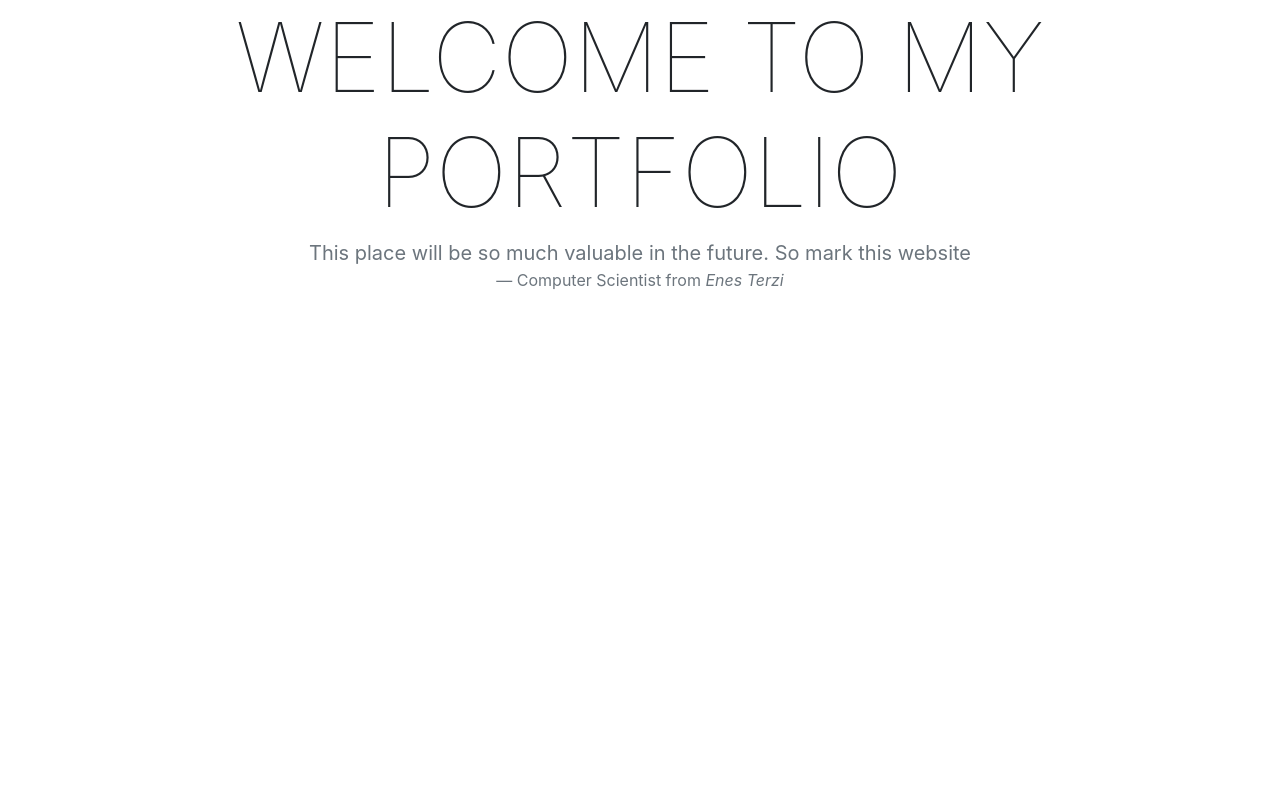
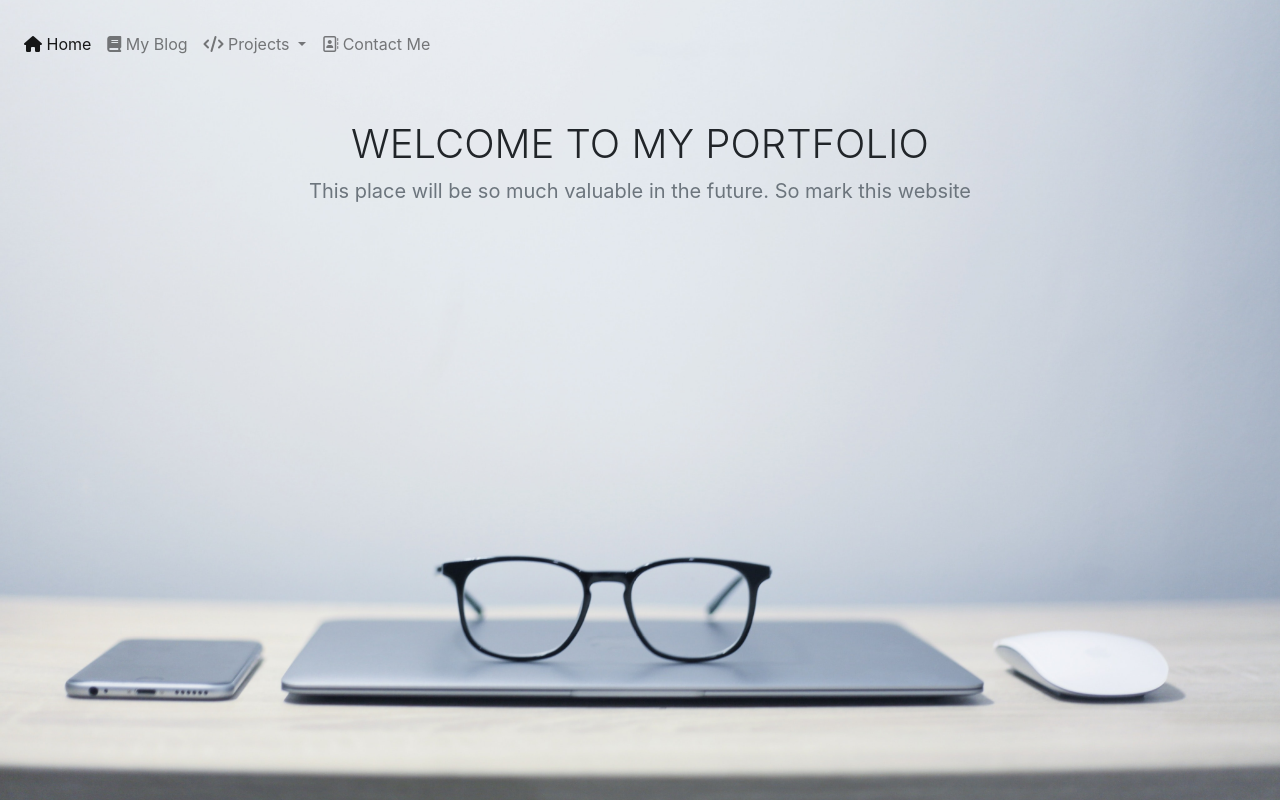
Before and after one commit to enestrz/enestrz.github.io, a plain HTML site: page index.html in a window 1280 px wide. Drawn offline with nearby package versions, Linux system fonts and the light colour scheme.

Commit message:
Added navbar menu

```diff
--- /dev/null
+++ b/css/style.css
@@ -0,0 +1,19 @@
+* {
+  margin: 0;
+  padding: 0;
+  box-sizing: border-box;
+}
+
+html {
+
+  font-family: "Lato", "Arial", sans-serif;
+
+}
+
+header{
+    background-image: url(images/background1.jpg);
+    background-size: cover;
+  background-position: center;
+  height: 100vh;
+  background-attachment: fixed;
+}
--- a/index.html
+++ b/index.html
@@ -6,22 +6,69 @@
     <!-- Required meta tags -->
     <meta charset="utf-8">
     <meta name="viewport" content="width=device-width, initial-scale=1, shrink-to-fit=no">
-
+    <link rel="icon" type="image/png" href="css/images/myLogo.png">
     <!-- Bootstrap CSS -->
     <link rel="stylesheet" href="https://stackpath.bootstrapcdn.com/bootstrap/4.3.1/css/bootstrap.min.css"
         integrity="sha384-ggOyR0iXCbMQv3Xipma34MD+dH/1fQ784/j6cY/iJTQUOhcWr7x9JvoRxT2MZw1T" crossorigin="anonymous">
+    <script src="https://kit.fontawesome.com/fe151a275f.js" crossorigin="anonymous"></script>
+    <link rel="stylesheet" href="css/style.css">
+    <link href="https://fonts.googleapis.com/css2?family=Lato:ital,wght@0,100;0,300;0,400;1,300&display=swap"
+        rel="stylesheet" />
 </head>
 
+
+
 <body>
-    <div class="container-fluid mx-auto text-center">
-        <h1 class="display-1 text-uppercase font-weight-lighter">Welcome to my portfolio</h1>
-        <blockquote class="blockquote text-secondary ">
-            <p class="mb-0">This place will be so much valuable in the future. So
-                mark this website</p>
-            <footer class="blockquote-footer ">Computer Scientist from <cite title="Source Title">Enes Terzi</cite>
-            </footer>
-        </blockquote>
-    </div>
+    <header class="container-sm  pt-3 mx-auto ">
+        <nav class="navbar navbar-expand-lg navbar-light sticky-top">
+            <button class="navbar-toggler" type="button" data-toggle="collapse" data-target="#navbarSupportedContent"
+                aria-controls="navbarSupportedContent" aria-expanded="false" aria-label="Toggle navigation">
+                Navigation <span class="fas fa-caret-down"></span>
+            </button>
+
+            <div class="collapse navbar-collapse" id="navbarSupportedContent">
+                <ul class="navbar-nav mr-auto">
+                    <li class="nav-item active">
+                        <a class="nav-link" href="#"><i class="fas fa-home"></i> Home</a>
+                    </li>
+                    <li class="nav-item">
+                        <a class="nav-link" href="#"><i class="fas fa-book"></i> My Blog</a>
+                    </li>
+
+                    <li class="nav-item dropdown">
+                        <a class="nav-link dropdown-toggle" href="#" id="navbarDropdown" role="button"
+                            data-toggle="dropdown" data-display="static" aria-haspopup="true" aria-expanded="false">
+                            <i class="fas fa-code"></i>
+                            Projects
+                        </a>
+                        <div class="dropdown-menu" aria-labelledby="navbarDropdown">
+                            <a class="dropdown-item" href="#">Project 1</a>
+                            <a class="dropdown-item" href="#">Project 2</a>
+                            <a class="dropdown-item" href="#">Project 3</a>
+                        </div>
+                    </li>
+                    <li class="nav-item">
+                        <a class="nav-link" href="#" tabindex="-1"><i class="far fa-address-book"></i>
+                            Contact Me</a>
+                    </li>
+                </ul>
+                <!-- <form class="form-inline my-2 my-lg-0">
+                    <input class="form-control mr-sm-2" type="search" placeholder="Search" aria-label="Search">
+                    <button class="btn btn-outline-success my-2 my-sm-0" type="submit">Search</button>
+                </form> -->
+            </div>
+        </nav>
+
+        <div class="container-sm mx-auto  mt-5">
+            <h1 class="h1 text-uppercase font-weight-light text-center">Welcome to my portfolio</h1>
+            <blockquote class="blockquote text-secondary text-center">
+                <p class="mb-0">This place will be so much valuable in the future. So
+                    mark this website</p>
+
+            </blockquote>
+        </div>
+    </header>
+
 
     <!-- Optional JavaScript -->
     <!-- jQuery first, then Popper.js, then Bootstrap JS -->
@@ -34,6 +81,7 @@
     <script src="https://stackpath.bootstrapcdn.com/bootstrap/4.3.1/js/bootstrap.min.js"
         integrity="sha384-JjSmVgyd0p3pXB1rRibZUAYoIIy6OrQ6VrjIEaFf/nJGzIxFDsf4x0xIM+B07jRM"
         crossorigin="anonymous"></script>
+
 </body>
 
 </html>
```
Also changed, not shown: css/images/background1.jpg (added), css/images/myLogo.png (added).
